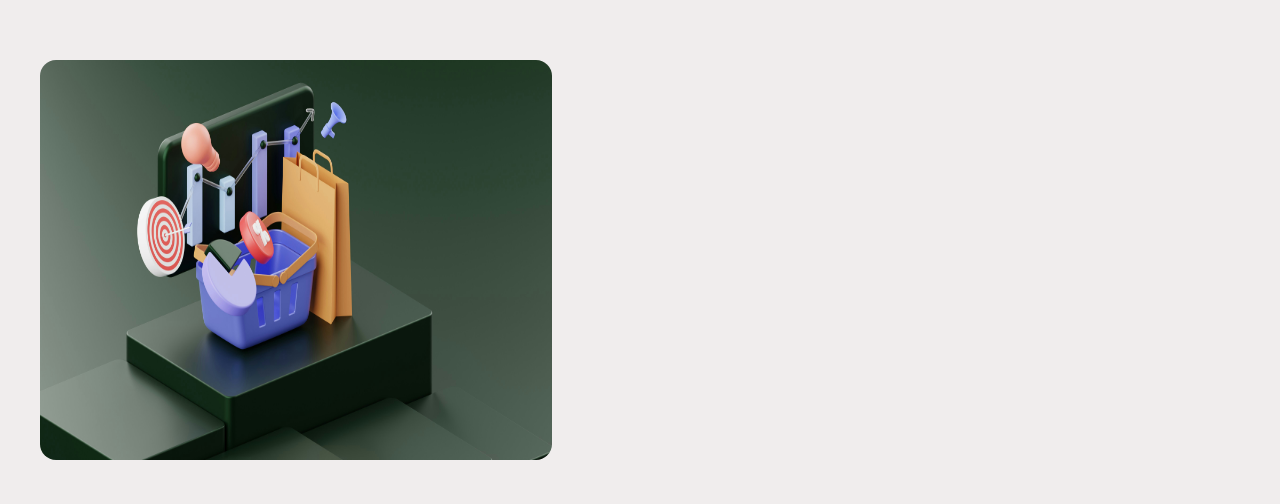
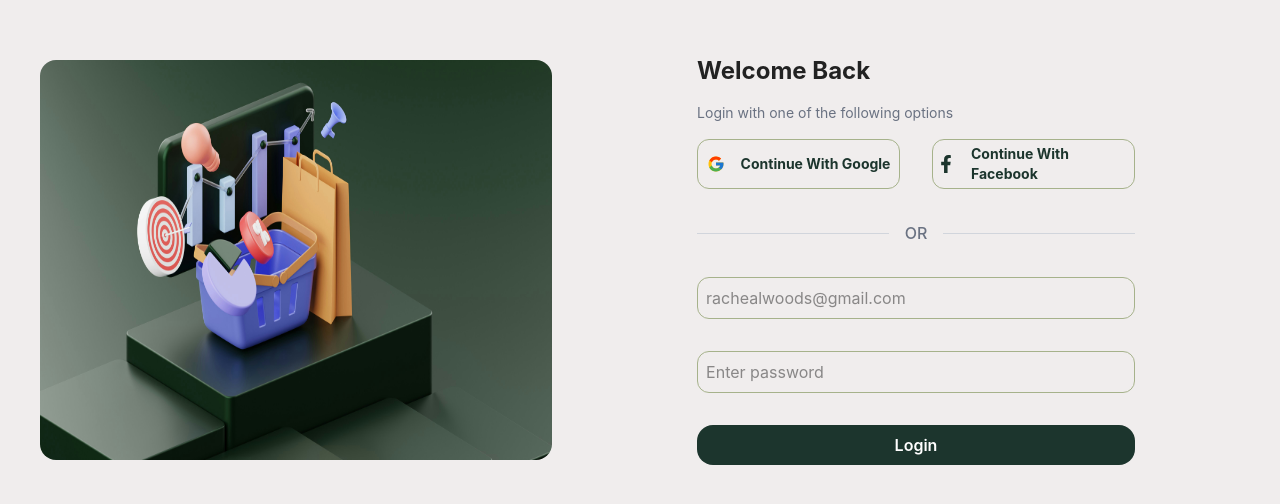
Before and after one commit to Favics-T/Habitual, a React (Vite) app: page /#/login in a window 1280 px wide. Shown: the part 140-644 px from the top of the page. Built offline with nearby package versions, Linux system fonts and the light colour scheme.

Commit message:
login page

```diff
--- a/src/App.jsx
+++ b/src/App.jsx
@@ -6,7 +6,7 @@ import SignUp from './auth/SignUp';
 
 const App = () => {
   return (
-    <Router>
+
       <Routes>
         {/* Redirect root to /login */}
         <Route path="/" element={<Navigate to="/login" replace />} />
@@ -20,7 +20,7 @@ const App = () => {
         {/* Fallback 404 */}
         <Route path="*" element={<Navigate to="/login" replace />} />
       </Routes>
-    </Router>
+
   );
 };
 
--- a/src/auth/AuthLayout.jsx
+++ b/src/auth/AuthLayout.jsx
@@ -7,7 +7,7 @@ function AuthLayout({children}) {
         <div className='flex justify-center items-center ml-10 h-screen  w-2/5'>
 <img src={Image} alt="Welcome to Habitual" className=' h-100 rounded-2xl ' />
         </div>
-        <div className='flex-1  px-8 py-20'>
+        <div className='flex-1 flex justify-center items-center'>
              <Outlet />
         </div>
 
--- a/src/auth/Login.jsx
+++ b/src/auth/Login.jsx
@@ -1,11 +1,64 @@
-import React from 'react'
+import React, { useContext } from 'react'
+import { AuthContext } from '../context/AuthContext'
+import Input from './component/Input'
+import { FcGoogle } from "react-icons/fc";
+import { FaFacebookF } from "react-icons/fa";
 
-function Login() {
-  return (
-    <div>
+export default function Login() {
+    const {formData,handleInputChange,login} = useContext(AuthContext)
+
+    const Option =({icon, text})=>{
+        return(
+        <div className='border  border-[#A6B28B] text-[#1C352D] justify-center w-full rounded-xl text-lg font-bold items-center gap-4 flex p-1'>
+                <h1 className='text-lg'>{icon}</h1>
+                <h1 className='text-sm'>{text}</h1>
+        </div>)
+    }
+
+    return (
+    <div className='flex flex-col gap-8 text-[#222222] '>
+
+        <div className='flex flex-col gap-4'>
+            <h1 className='font-bold text-2xl'>Welcome Back</h1>
+            <p className='text-sm text-gray-500'>Login with one of the following options</p>
+
+                <div className='flex gap-8 w-full'>
+                    <Option text='Continue With Google' icon={<FcGoogle />} />
+            <Option text='Continue With Facebook' icon={<FaFacebookF />}/>
+                </div>
+
+        </div>
+
+        <div class="flex items-center">
+  <hr class="grow border-gray-300" />
+  <span class="px-4 text-gray-500 font-medium">OR</span>
+  <hr class="grow border-gray-300" />
+</div>
+
+<form onSubmit={login} className="flex flex-col gap-8">
+  <Input
+    name="email"
+    type="email"
+    value={formData.email}
+    placeholder="rachealwoods@gmail.com"
+    onChange={handleInputChange}
+  />
+  <Input
+    name="password"
+    type="password"
+    value={formData.password}
+    placeholder="Enter password"
+    onChange={handleInputChange}
+  />
+  <button
+    type="submit"
+    className="bg-[#1C352D] p-2 text-white rounded-2xl font-semibold"
+  >
+    Login
+  </button>
+</form>
 
     </div>
+
   )
 }
-
-export default Login
--- /dev/null
+++ b/src/auth/component/Input.jsx
@@ -0,0 +1,24 @@
+import React from 'react';
+
+function Input({ placeholder, value, name, type = "text", icon, onChange }) {
+  return (
+    <div className="relative w-full">
+      {icon && (
+        <div className="absolute left-3 top-1/2 transform -translate-y-1/2 text-gray-400">
+          {icon}
+        </div>
+      )}
+      <input
+        type={type}
+        name={name}
+        value={value}
+        onChange={onChange}
+        placeholder={placeholder}
+        className={`border p-2 outline-none text-[#222222] border-[#A6B28B] w-full rounded-xl
+          ${icon ? "pl-10" : ""}`}
+      />
+    </div>
+  );
+}
+
+export default Input;
--- a/src/main.jsx
+++ b/src/main.jsx
@@ -3,9 +3,16 @@ import { createRoot } from 'react-dom/client'
 import './index.css'
 import App from './App.jsx'
 import React from 'react'
+import AuthProvider from './context/AuthContext.jsx'
+import { HashRouter } from 'react-router-dom'
 
 createRoot(document.getElementById('root')).render(
   <StrictMode>
-    <App />
-  </StrictMode>,
+    <HashRouter>
+<AuthProvider>
+<App />
+    </AuthProvider>
+    </HashRouter>
+
+      </StrictMode>,
 )
```
